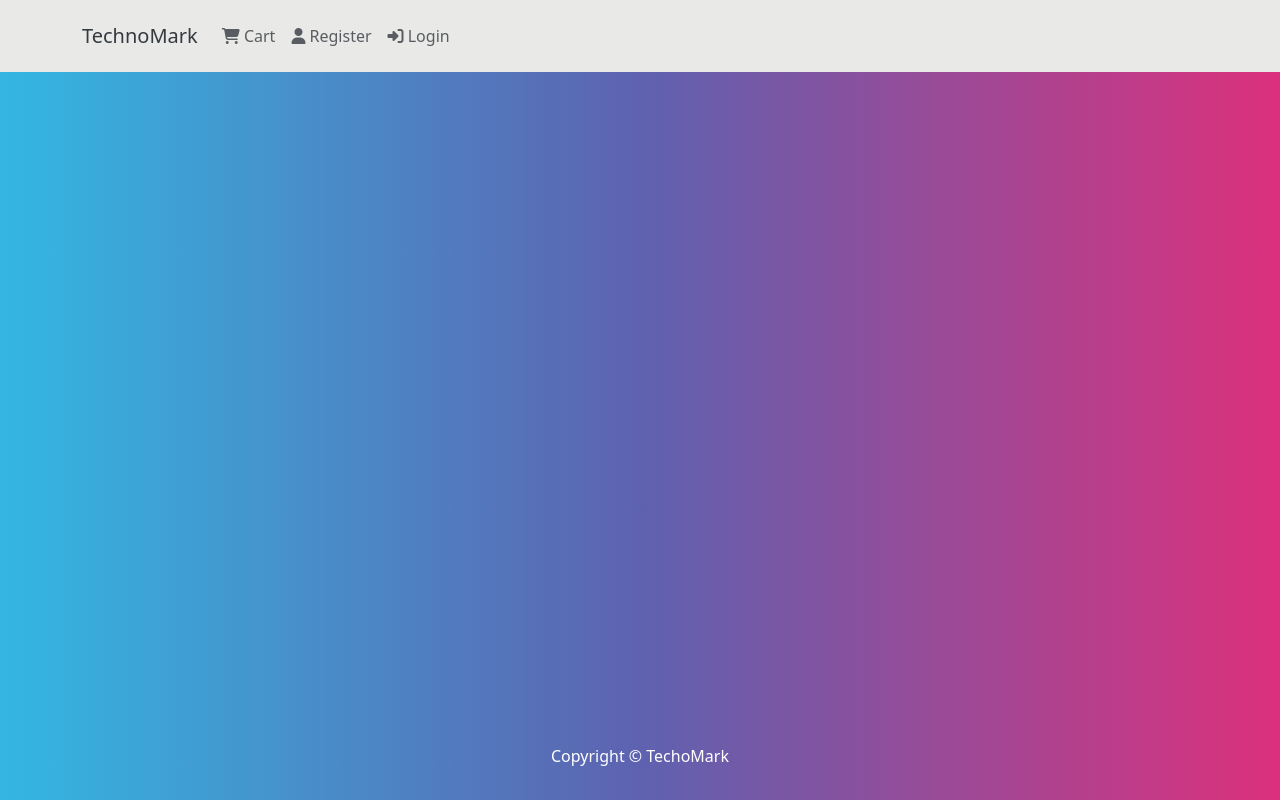
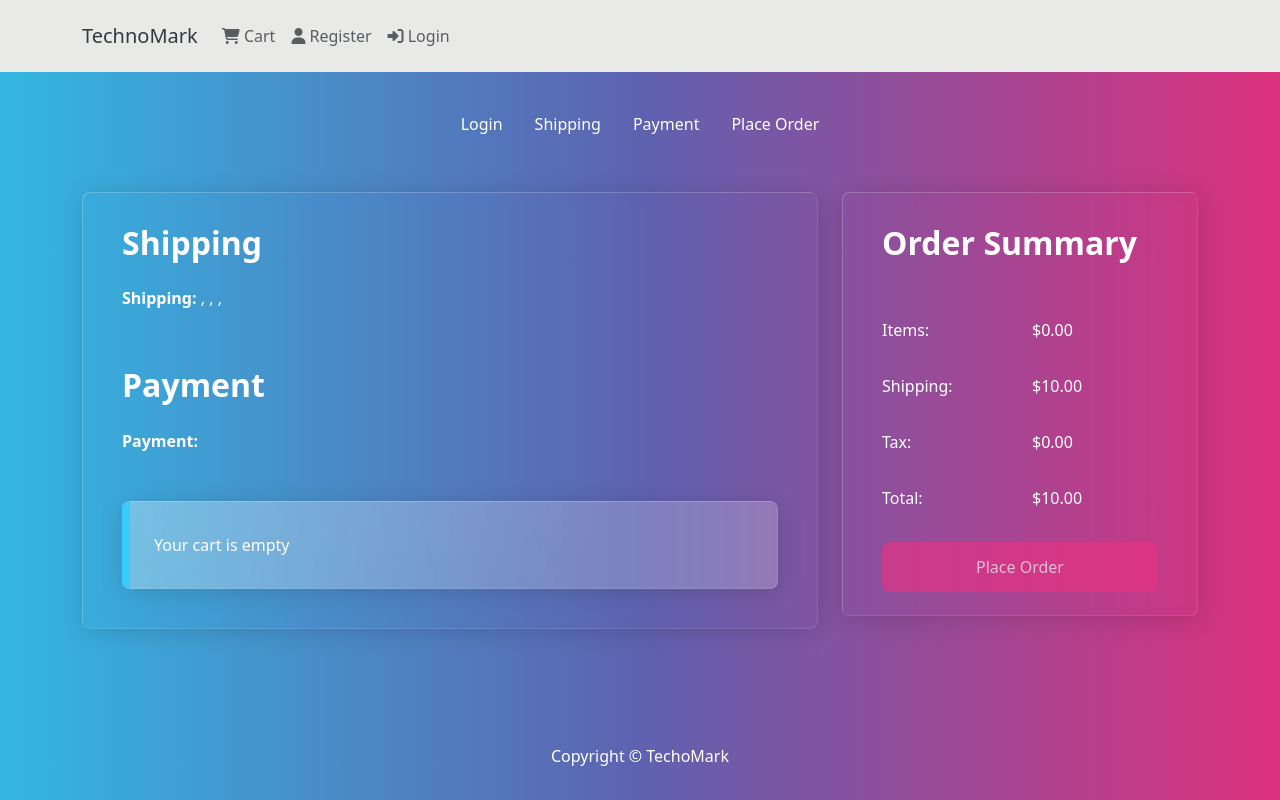
Before and after one commit to mehdi-mirzaie78/Django-React-Ecommerce, a React (Create React App) app in the folder frontend/: page /placeorder in a window 1280 px wide. Built offline with nearby package versions, Linux system fonts and the light colour scheme.

Commit message:
frontend | place order process

```diff
--- a/frontend/src/App.js
+++ b/frontend/src/App.js
@@ -10,6 +10,7 @@ import RegisterScreen from "./screens/RegisterScreen";
 import ProfileScreen from "./screens/ProfileScreen";
 import ShippingScreen from "./screens/ShippingScreen";
 import PaymentScreen from "./screens/PaymentScreen";
+import PlaceOrderScreen from "./screens/PlaceOrderScreen";
 import React from "react";
 
 function App() {
@@ -24,6 +25,7 @@ function App() {
             <Route path="/register" Component={RegisterScreen} />
             <Route path="/shipping" Component={ShippingScreen} />
             <Route path="/payment" Component={PaymentScreen} />
+            <Route path="/placeorder" Component={PlaceOrderScreen} />
             <Route path="/profile" Component={ProfileScreen} />
             <Route path="/products/:id" Component={ProductScreen} />
             <Route path="/cart/:id?" Component={CartScreen} />
--- a/frontend/src/components/CheckoutSteps.js
+++ b/frontend/src/components/CheckoutSteps.js
@@ -1,13 +1,20 @@
 import React from "react";
+import { useLocation } from "react-router-dom";
 import { Nav } from "react-bootstrap";
 import { LinkContainer } from "react-router-bootstrap";
 
 export const CheckoutSteps = ({ step1, step2, step3, step4 }) => {
+  const location = useLocation().pathname;
+  const path = {
+    pathname: "/login",
+    search: `redirect=${location.substring(1)}`,
+  };
+  console.log(path);
   return (
     <Nav className="justify-content-center mb-4">
       <Nav.Item>
         {step1 ? (
-          <LinkContainer to="/login">
+          <LinkContainer to={path}>
             <Nav.Link>Login</Nav.Link>
           </LinkContainer>
         ) : (
--- a/frontend/src/reducers/cartReducers.js
+++ b/frontend/src/reducers/cartReducers.js
@@ -6,7 +6,7 @@ import {
 } from "../constants/cartConstants";
 
 export const cartReducer = (
-  state = { cartItems: [], shippingAddress: {} },
+  state = { cartItems: [], shippingAddress: {}, paymentMethod: "" },
   action
 ) => {
   switch (action.type) {
--- a/frontend/src/screens/PaymentScreen.js
+++ b/frontend/src/screens/PaymentScreen.js
@@ -10,7 +10,7 @@ const PaymentScreen = () => {
   const navigate = useNavigate();
   const { shippingAddress } = useSelector((state) => state.cart);
   const dispatch = useDispatch();
-  const [paymentMethod, setPaymentMethod] = useState("Paypal");
+  const [paymentMethod, setPaymentMethod] = useState("PayPal");
   const submitHandler = (e) => {
     e.preventDefault();
     dispatch(savePaymentMethod(paymentMethod));
--- /dev/null
+++ b/frontend/src/screens/PlaceOrderScreen.js
@@ -0,0 +1,145 @@
+import React, { useState } from "react";
+import { useNavigate, Link } from "react-router-dom";
+import {
+  Container,
+  Button,
+  Row,
+  Col,
+  ListGroup,
+  Image,
+  Card,
+} from "react-bootstrap";
+import { useDispatch, useSelector } from "react-redux";
+import { Message } from "../components/Message";
+import { CheckoutSteps } from "../components/CheckoutSteps";
+
+const PlaceOrderScreen = () => {
+  const cart = useSelector((state) => state.cart);
+  cart.itemsPrice = cart.cartItems
+    .reduce((acc, item) => acc + item.price * item.qty, 0)
+    .toFixed(2);
+
+  cart.shippingPrice = (cart.itemsPrice > 100 ? 0 : 10).toFixed(2);
+  cart.taxPrice = (0.082 * cart.itemsPrice).toFixed(2);
+  cart.totalPrice = (
+    Number(cart.itemsPrice) +
+    Number(cart.shippingPrice) +
+    Number(cart.taxPrice)
+  ).toFixed(2);
+  const placeOrder = (e) => {
+    e.preventDefault();
+    console.log("Place Order");
+  };
+  return (
+    <div>
+      <CheckoutSteps step1 step2 step3 step4 />
+      <Row>
+        <Col md={8}>
+          <ListGroup style={{ backgroundImage: "none" }} className="p-1">
+            <ListGroup.Item>
+              <h2>Shipping</h2>
+              <p>
+                <strong>Shipping: </strong>
+                {cart.shippingAddress.address}, {cart.shippingAddress.city},
+                {"  "}
+                {cart.shippingAddress.postalCode},{" "}
+                {cart.shippingAddress.country}
+              </p>
+            </ListGroup.Item>
+            <ListGroup.Item>
+              <h2>Payment</h2>
+              <p>
+                <strong>Payment: </strong>
+                {cart.paymentMethod}
+              </p>
+            </ListGroup.Item>
+            <ListGroup.Item>
+              {cart.cartItems.length === 0 ? (
+                <Message variant="info">Your cart is empty</Message>
+              ) : (
+                <ListGroup
+                  style={{ backgroundImage: "none", boxShadow: "none" }}
+                >
+                  <h2>Order Items</h2>
+                  {cart.cartItems.map((item, index) => (
+                    <ListGroup.Item key={index} style={{ backgroundImage: "" }}>
+                      <Row className="align-items-center">
+                        <Col md={2}>
+                          <Image
+                            src={item.image}
+                            alt={item.name}
+                            fluid
+                            rounded
+                          />
+                        </Col>
+                        <Col md={5}>
+                          <Link to={`/products/${item.product}`}>
+                            {item.name}
+                          </Link>
+                        </Col>
+                        <Col md={5}>
+                          {item.qty} X ${item.price} = $
+                          {(item.qty * item.price).toFixed(2)}
+                        </Col>
+                      </Row>
+                    </ListGroup.Item>
+                  ))}
+                </ListGroup>
+              )}
+            </ListGroup.Item>
+          </ListGroup>
+        </Col>
+        <Col md={4}>
+          <Card style={{ backgroundImage: "none", boxShadow: "none" }}>
+            <ListGroup
+              varient="flush"
+              style={{ backgroundImage: "none" }}
+              className="p-1"
+            >
+              <ListGroup.Item>
+                <h2>Order Summary</h2>
+              </ListGroup.Item>
+              <ListGroup.Item>
+                <Row>
+                  <Col>Items:</Col>
+                  <Col>${cart.itemsPrice}</Col>
+                </Row>
+              </ListGroup.Item>
+              <ListGroup.Item>
+                <Row>
+                  <Col>Shipping:</Col>
+                  <Col>${cart.shippingPrice}</Col>
+                </Row>
+              </ListGroup.Item>
+
+              <ListGroup.Item>
+                <Row>
+                  <Col>Tax:</Col>
+                  <Col>${cart.taxPrice}</Col>
+                </Row>
+              </ListGroup.Item>
+              <ListGroup.Item>
+                <Row>
+                  <Col>Total:</Col>
+                  <Col>${cart.totalPrice}</Col>
+                </Row>
+              </ListGroup.Item>
+              <ListGroup.Item>
+                <Button
+                  type="button"
+                  className="w-100"
+                  disabled={cart.cartItems.length === 0}
+                  onClick={placeOrder}
+                >
+                  Place Order
+                </Button>
+              </ListGroup.Item>
+            </ListGroup>
+          </Card>
+        </Col>
+      </Row>
+    </div>
+  );
+};
+
+export default PlaceOrderScreen;
--- a/frontend/src/store.js
+++ b/frontend/src/store.js
@@ -35,10 +35,15 @@ const shippingAddressFromStorage = localStorage.getItem("shippingAddress")
   ? JSON.parse(localStorage.getItem("shippingAddress"))
   : {};
 
+const paymentMethodFromStorage = localStorage.getItem("paymentMethod")
+  ? JSON.parse(localStorage.getItem("paymentMethod"))
+  : "";
+
 const initialState = {
   cart: {
     cartItems: cartItemsFromStorage,
     shippingAddress: shippingAddressFromStorage,
+    paymentMethod: paymentMethodFromStorage,
   },
   userLogin: { userInfo: userInfoFromStorage },
 };
```
